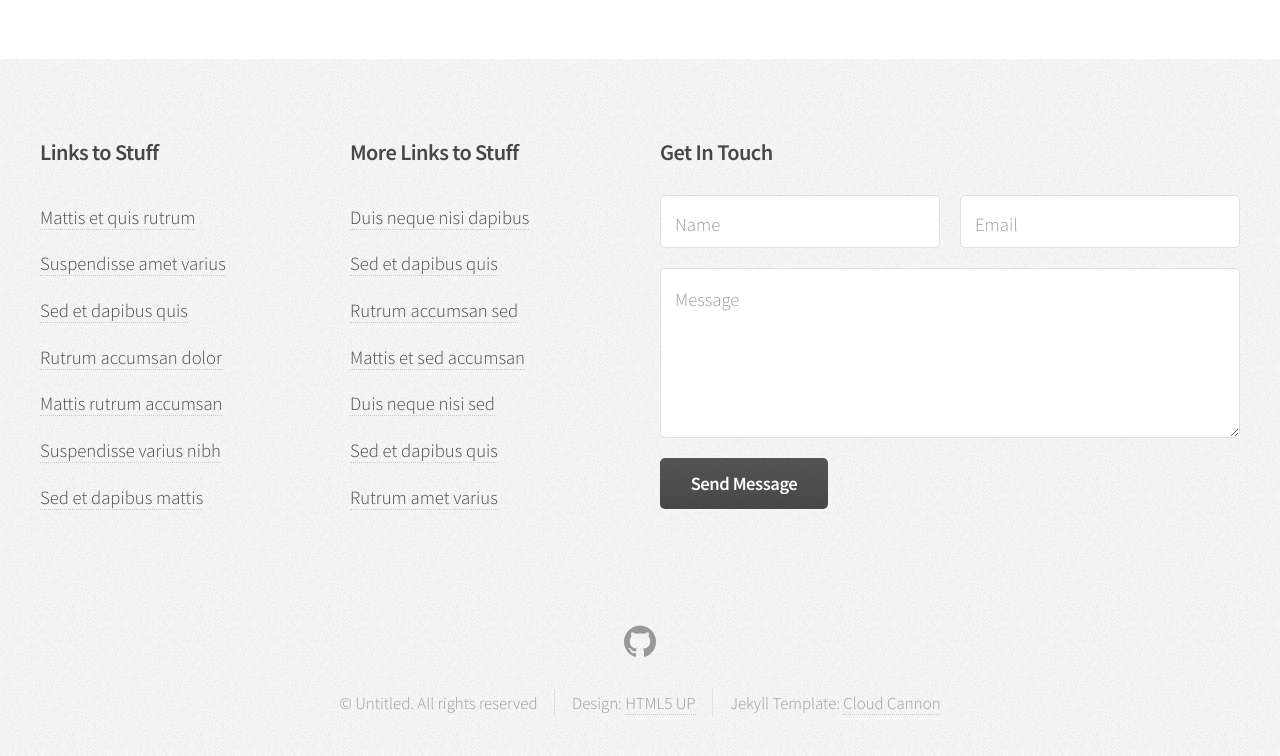
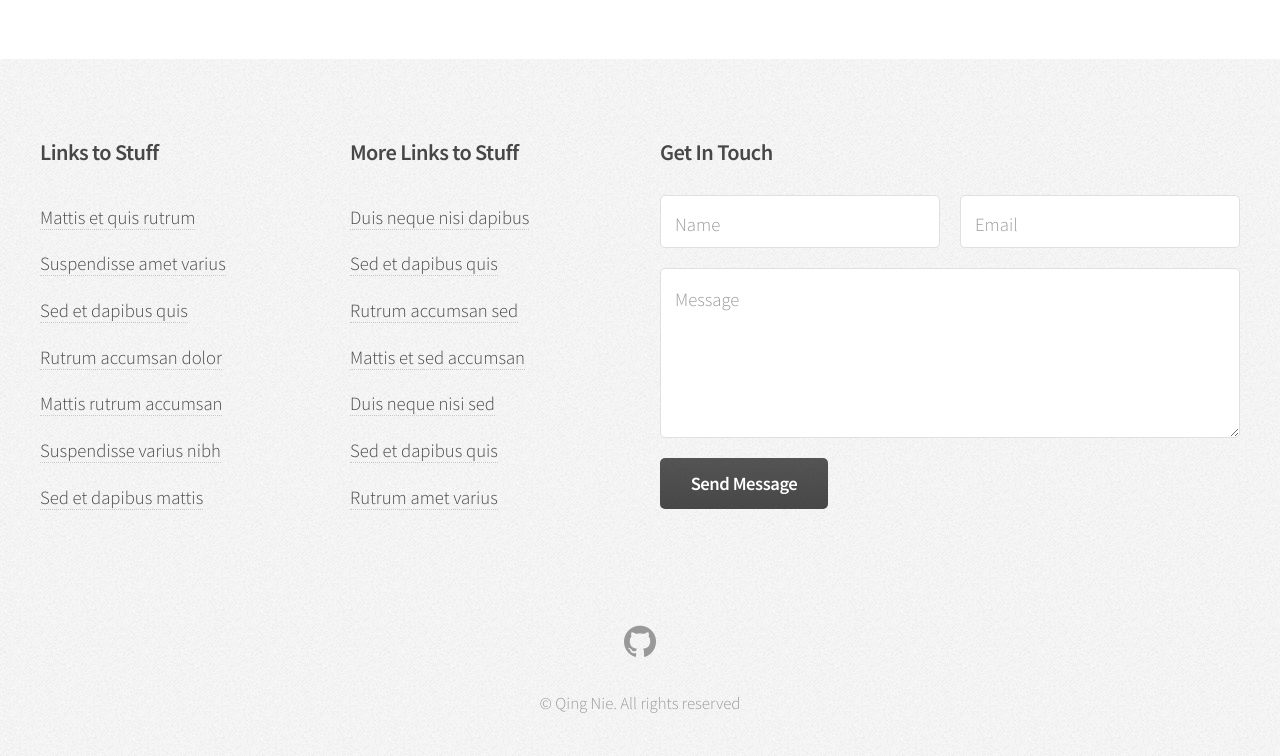
Before and after one commit to NieLab/nielab.github.io, a Jekyll site: the page built from index.html, in a window 1280 px wide and 900 px high, scrolled down 1561 px. Shown: the top 756 px of the window. Built offline with Jekyll 4.4.1, drawn with Linux system fonts in a browser that asks for light colours.

Commit message:
Update footer.html

```diff
--- a/_includes/footer.html
+++ b/_includes/footer.html
@@ -67,7 +67,7 @@
 				<!-- Copyright -->
 					<div class="copyright">
 						<ul class="menu">
-							<li>&copy; Untitled. All rights reserved</li><li>Design: <a href="http://html5up.net">HTML5 UP</a></li><li> Jekyll Template: <a href="http://cloudcannon.com">Cloud Cannon</a></li>
+							<li>&copy; Qing Nie. All rights reserved</li>
 						</ul>
 					</div>
 
```
